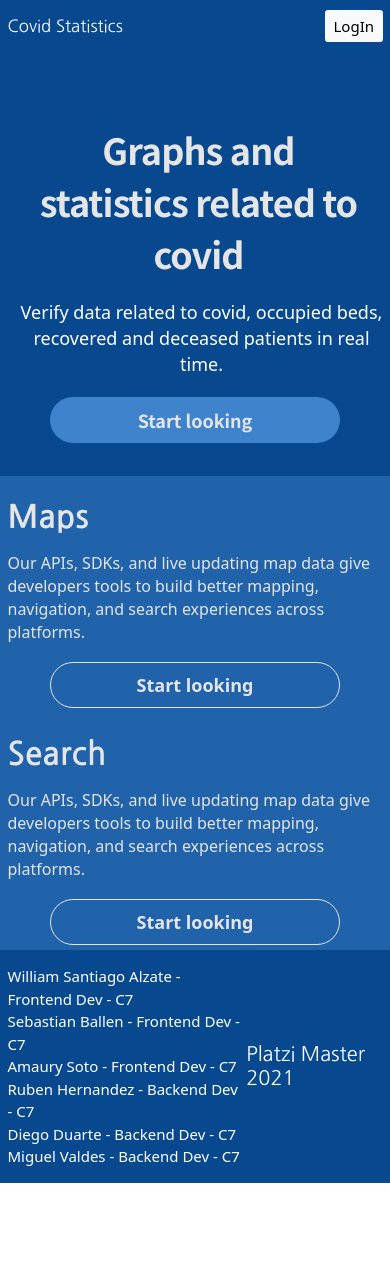
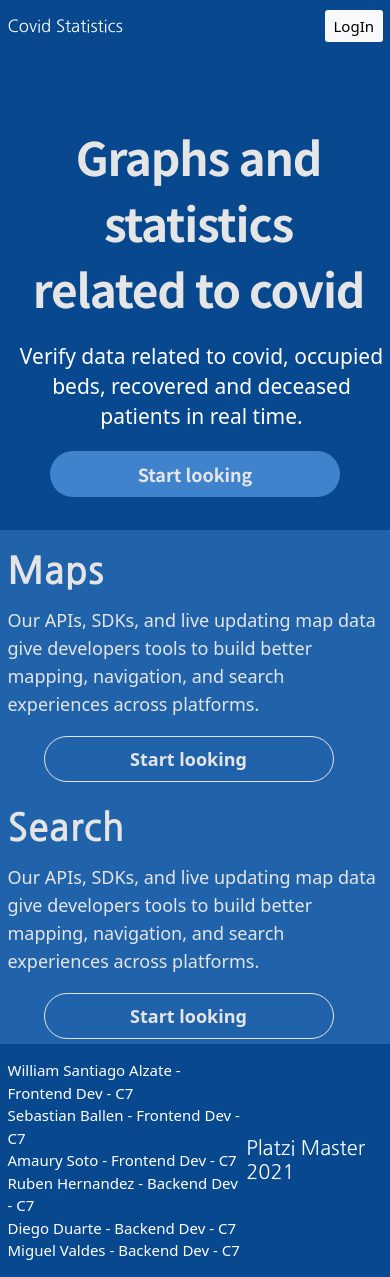
Before and after one commit to RubDevs/covid-statistics, a React (Create React App) app: page / in a window 390 px wide. Before the commit the page ends 1183 px from the top, so only its background shows below. Built offline with nearby package versions, Linux system fonts and the light colour scheme.

Commit message:
Media queries done for Mobile & Table size.

```diff
--- a/src/components/Landing/Landing.jsx
+++ b/src/components/Landing/Landing.jsx
@@ -1,13 +1,13 @@
 export const Landing = () => (
   <section className="row">
-    <div className="col-12 col-sm-12">
+    <div className="col-sm-12 col-md-12 col-12">
       <section className="hero-container text-center">
         <h1>Graphs and statistics related to covid</h1>
         <p>Verify data related to covid, occupied beds, recovered and deceased patients in real time.</p>
         <button>Start looking</button>
       </section>
     </div>
-    <div className="col-12 col-sm-12">
+    <div className="col-sm-12 col-md-12 col-12">
       <section className="maps-container">
         <h2>Maps</h2>
         <p>Our APIs, SDKs, and live updating map data give developers tools to build better mapping, navigation, and search experiences across platforms.</p>
@@ -18,7 +18,7 @@ export const Landing = () => (
         </div>
       </section>
     </div>
-    <div className="col-12 col-sm-12">
+    <div className="col-sm-12 col-md-12 col-12">
       <section className="seach-img">
       </section>
       <section className="search-container">
--- a/src/styles/components/_landing.scss
+++ b/src/styles/components/_landing.scss
@@ -108,35 +108,20 @@
 }
 
 .hero-container{
-  background-color: $primary-color;
   h1{
-    color:#E5E5E5;
     font-size: 3.6rem;
-    font-weight: 700;
     line-height: 5.2rem;
-    letter-spacing: -.025em;
     max-width: 100%;
     margin: 0;
-    text-align: center;
     padding: 71px 30px 10px 37px;
   }
   p{
-    color: #FFF;
     font-size: 1.8rem;
-    font-weight: 300;
     line-height: 2.6rem;
     padding: 10px 12px 10px 25px;
-    max-width: 100%;
     margin: 0;
   }
   button {
-    background-color:$secondary-color;
-    border: none;
-    border-radius: 25px;
-    color:#E5E5E5;
-    font-size: 1.8rem;
-    font-weight: 700;
-    height: 46px;
     margin-top: 10px;
     margin-bottom: 33px;
     width: 290px;
@@ -144,35 +129,23 @@
  }
 
 .maps-container{
-  background-color:$blue-color;
   h2{
-    color:#E5E5E5;
     font-size: 3.2rem;
-    font-weight: 700;
     line-height: 4.6rem;
+    margin: 0;
     padding: 18px 28px 6px 15px;
-    margin: 0;
-    max-width: 100%;
+
   }
   p{
-    color:#E5E5E5;
     font-size: 1.6rem;
-    font-weight: 300;
     line-height: 2.3rem;
     padding: 6px 12px 9px 15px;
-    max-width: 100%;
     margin: 0;
   }
   .btn-container {
     text-align: center;
   }
   button{
-    background-color:$blue-color;
-    border:solid 1px #E5E5E5;
-    border-radius: 25px;
-    color: #E5E5E5;
-    font-size: 1.8rem;
-    font-weight: 700;
     height: 46px;
     margin: 9px 0px 5px 0px;
     width: 290px;
@@ -180,22 +153,15 @@
  }
 
 .search-container {
-  background-color:$blue-color;
   h2 {
-    color:#E5E5E5;
     font-size: 3.2rem;
-    font-weight: 700;
     line-height: 4.6rem;
     margin: 0;
-    max-width: 100%;
     padding: 18px 28px 6px 15px;
   }
   p {
-    color:#E5E5E5;
     font-size: 1.6rem;
-    font-weight: 300;
     line-height: 2.3rem;
-    max-width: 100%;
     margin: 0;
     padding: 6px 12px 9px 15px;
   }
@@ -203,12 +169,6 @@
     text-align: center;
   }
   button{
-    background-color:$blue-color;
-    border:solid 1px #E5E5E5;
-    border-radius: 25px;
-    color: #E5E5E5;
-    font-size: 1.8rem;
-    font-weight: 700;
     height: 46px;
     margin: 9px 0px 5px 0px;
     width: 290px;
@@ -217,4 +177,68 @@
 }
 
 @media (max-width: 960px) {
+  .col-12 {
+    padding: 0;
+  }
+
+  .hero-container{
+    h1{
+      font-size: 4.6rem;
+      line-height: 6.6rem;
+      max-width: 100%;
+      margin: auto;
+      padding: 71px 30px 10px 37px;
+    }
+    p{
+      font-size: 2.1rem;
+      line-height: 3rem;
+      padding: 10px 12px 10px 25px;
+      margin: auto;
+    }
+    button {
+      margin-top: 10px;
+      margin-bottom: 33px;
+      width: 290px;
+    }
+   }
+
+   .maps-container{
+    h2{
+      font-size: 3.8rem;
+      line-height: 4.6rem;
+      margin: auto;
+      padding: 18px 28px 6px 15px;
+    }
+    p{
+      font-size: 1.8rem;
+      line-height: 2.8rem;
+      padding: 6px 12px 9px 15px;
+      margin: 0;
+    }
+    button{
+      height: 46px;
+      margin: 9px 28px 5px 15px;
+      width: 290px;
+    }
+   }
+
+   .search-container {
+    h2 {
+      font-size: 3.8rem;
+      line-height: 4.6rem;
+      margin: 0;
+      padding: 18px 28px 6px 15px;
+    }
+    p {
+      font-size: 1.8rem;
+      line-height: 2.8rem;
+      margin: 0;
+      padding: 6px 12px 9px 15px;
+    }
+    button{
+      height: 46px;
+      margin: 9px 28px 5px 15px;
+      width: 290px;
+    }
+   }
 }
```
